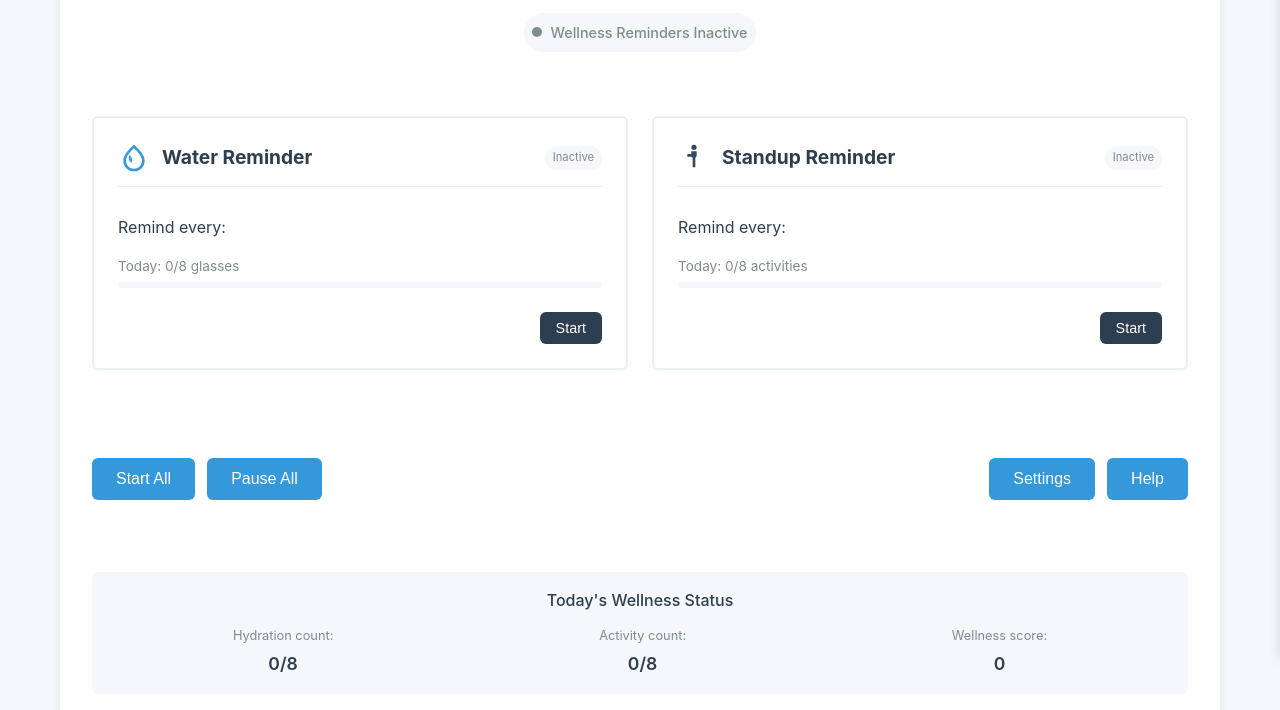
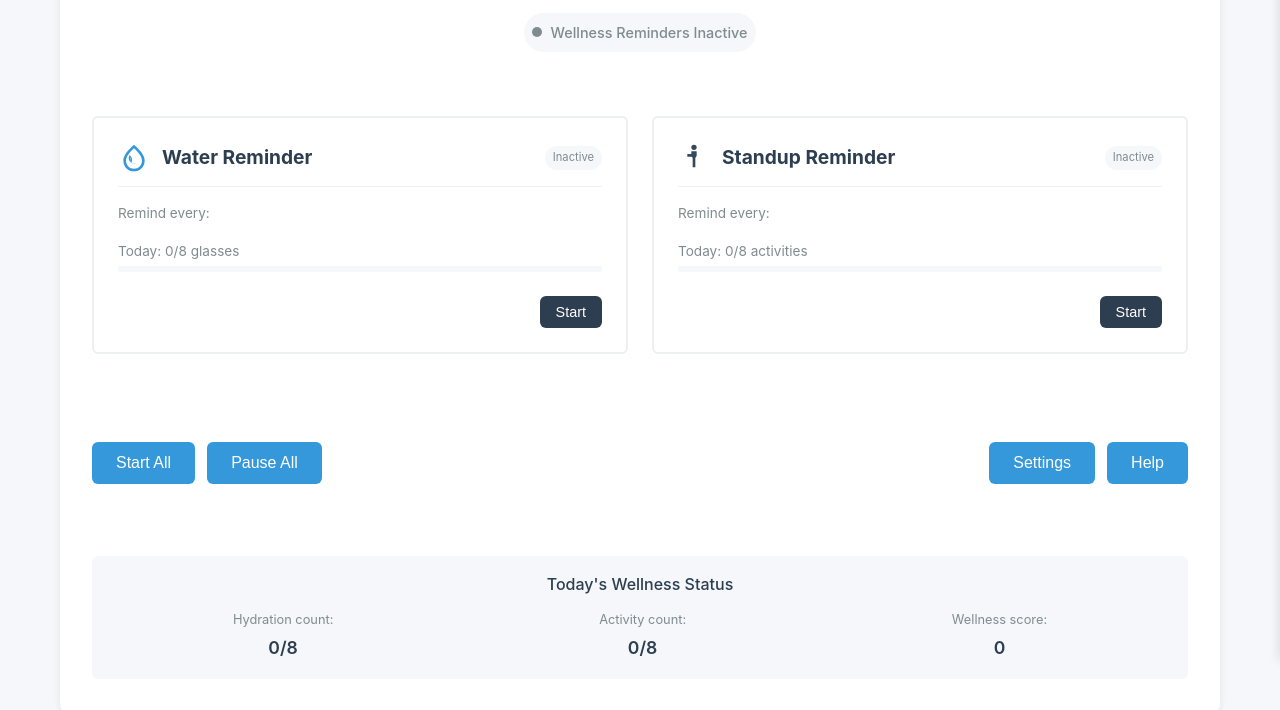
Before and after one commit to starry3085/work-reminder, a website: page index.html in a window 1280 px wide. Shown: the part 140-850 px from the top of the page. Drawn offline with Linux system fonts and the light colour scheme.

Commit message:
Update index.html and main.css

```diff
--- a/index.html
+++ b/index.html
@@ -36,10 +36,8 @@
                     </div>
                     <div class="card-content">
                         <div class="status-info">
+                            <span class="next-reminder-label">Remind every:</span>
                             <div class="time-remaining" id="water-time"></div>
-                        </div>
-                        <div class="next-reminder-label-only">
-                            <span class="next-reminder-label">Remind every:</span>
                         </div>
                         <div class="daily-stats" id="water-stats">
                             <span class="stats-text">Today: 0/8 glasses</span>
@@ -64,10 +62,8 @@
                     </div>
                     <div class="card-content">
                         <div class="status-info">
+                            <span class="next-reminder-label">Remind every:</span>
                             <div class="time-remaining" id="posture-time"></div>
-                        </div>
-                        <div class="next-reminder-label-only">
-                            <span class="next-reminder-label">Remind every:</span>
                         </div>
                         <div class="daily-stats" id="posture-stats">
                             <span class="stats-text">Today: 0/8 activities</span>
--- a/styles/main.css
+++ b/styles/main.css
@@ -206,10 +206,17 @@ body {
 .status-info {
     display: flex;
     align-items: center;
-    justify-content: flex-end;
-}
-
-
+    justify-content: space-between;
+    gap: 0.5rem;
+}
+
+
+
+.next-reminder-label {
+    font-size: 0.85rem;
+    color: var(--text-secondary);
+    flex-shrink: 0;
+}
 
 .time-remaining {
     font-size: 1.1rem;
@@ -218,6 +225,7 @@ body {
     display: flex;
     align-items: center;
     gap: 0.5rem;
+    text-align: right;
 }
 
 .time-remaining .time-icon {
```
